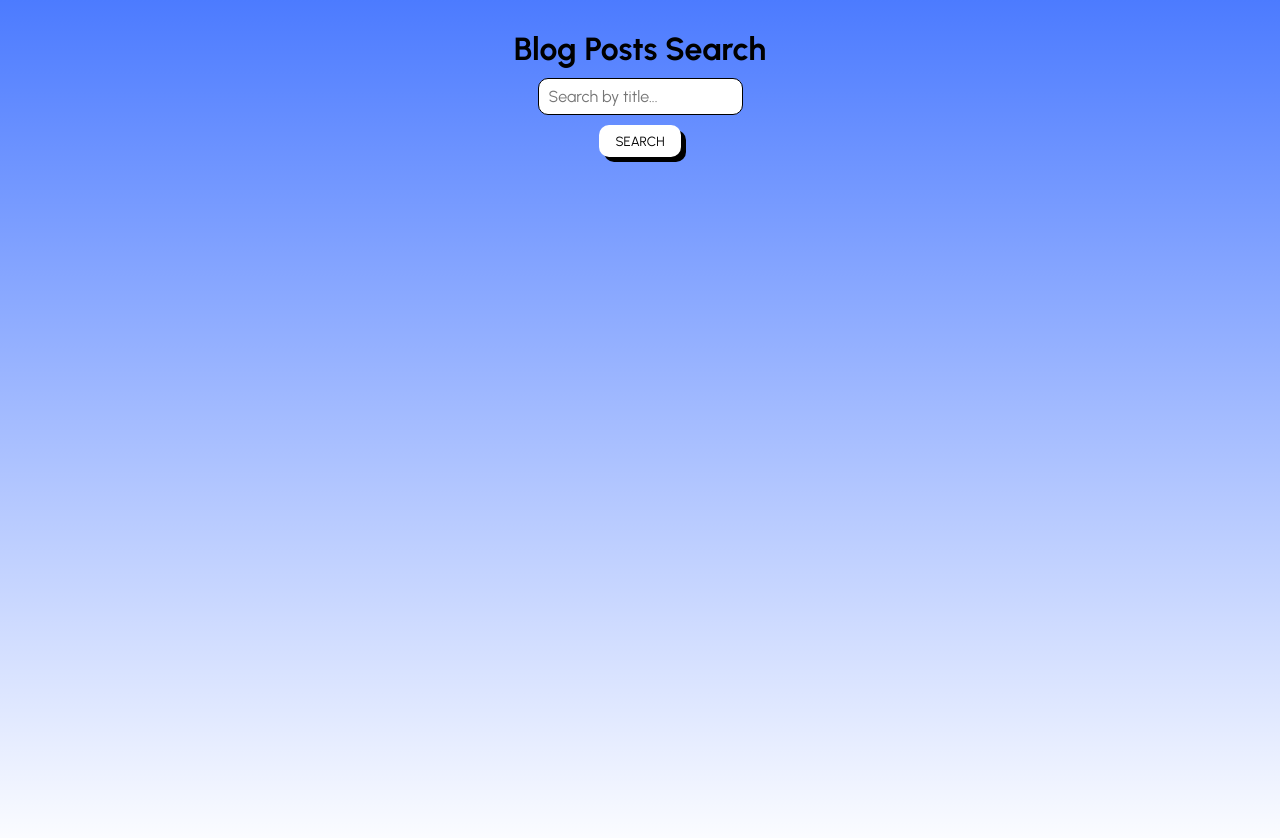
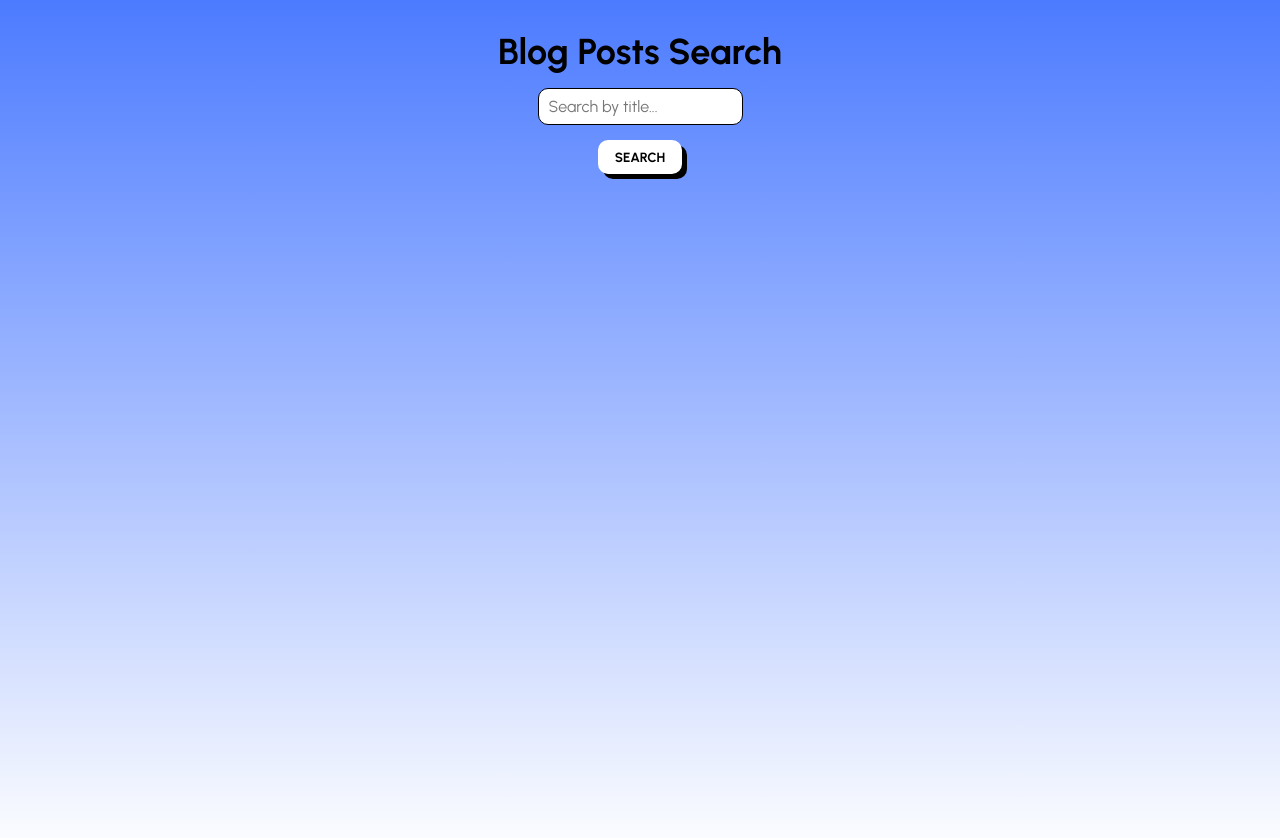
Before and after one commit to Zasada94/blogsearch, a React (Create React App) app: page / in a window 1280 px wide. Shown: the top 838 px of the page. Built offline with nearby package versions, Linux system fonts and the light colour scheme.

Commit message:
rwd finished

```diff
--- a/src/App.js
+++ b/src/App.js
@@ -1,11 +1,13 @@
 import { useState } from "react";
 import { styled } from "styled-components";
+import { mobile, tablet } from "./responsive";
 
 const Container = styled.div`
 	display: flex;
 	flex-direction: column;
 	align-items: center;
 	text-align: center;
+	overflow: hidden;
 	background: linear-gradient(
 		0deg,
 		rgba(255, 255, 255, 0) 0%,
@@ -13,35 +15,82 @@ const Container = styled.div`
 	);
 	min-height: 100vh;
 	padding: 30px 0;
+	${mobile({
+		padding: "20px 0",
+	})}
 `;
-const Title = styled.h1``;
+const Title = styled.h1`
+	font-size: 36px;
+	${tablet({
+		fontSize: "32px",
+	})}
+`;
 
 const Input = styled.input`
 	padding: 8px 10px;
 	font-size: 16px;
-	margin: 10px 0;
+	margin: 15px 30px;
 	border-radius: 10px;
 	border: 1px solid black;
+	max-width: 80vw;
 `;
 
 const Button = styled.button`
+	font-weight: 700;
 	padding: 8px 16px;
-	margin-bottom: 10px;
+	margin-bottom: 15px;
 	background-color: white;
 	color: black;
-	border: none;
+	border: 1px solid rgba(0, 0, 0, 0);
 	cursor: pointer;
 	box-shadow: 5px 5px 0px 0px rgb(0, 0, 0);
 	border-radius: 10px;
+
+	&:hover {
+		background-color: #dadada;
+		border: 1px solid black;
+		color: #3b444b;
+		text-shadow: -1px -1px 0 #cdcdcd;
+		transition: all 250ms linear;
+		box-shadow: 4px 4px 0px 0px rgb(0, 0, 0);
+	}
 `;
 
-const ResultsWrapper = styled.div``;
+const ResultsWrapper = styled.div`
+	max-width: 1200px;
+	margin: 0 100px;
+	${mobile({
+		margin: "0 30px",
+	})}
+		${tablet({
+		margin: "0 50px",
+	})}
+`;
 
-const Post = styled.div``;
+const Post = styled.div`
+	margin-bottom: 20px;
+	text-align: left;
+`;
 
-const PostTitle = styled.h2``;
+const PostTitle = styled.h2`
+	margin-bottom: 5px;
+	${mobile({
+		fontSize: "18px",
+	})}
+	${tablet({
+		fontSize: "22px",
+	})}
+`;
 
-const PostBody = styled.p``;
+const PostBody = styled.p`
+	font-size: 17px;
+	${mobile({
+		fontSize: "15px",
+	})}
+	${tablet({
+		fontSize: "16px",
+	})}
+`;
 
 function App() {
 	const [searchInput, setSearchInput] = useState("");
--- /dev/null
+++ b/src/responsive.js
@@ -0,0 +1,17 @@
+import { css } from "styled-components";
+
+export const mobile = (props) => {
+	return css`
+		@media only screen and (max-width: 720px) {
+			${props}
+		}
+	`;
+};
+
+export const tablet = (props) => {
+	return css`
+		@media only screen and (max-width: 1200px) {
+			${props}
+		}
+	`;
+};
```
